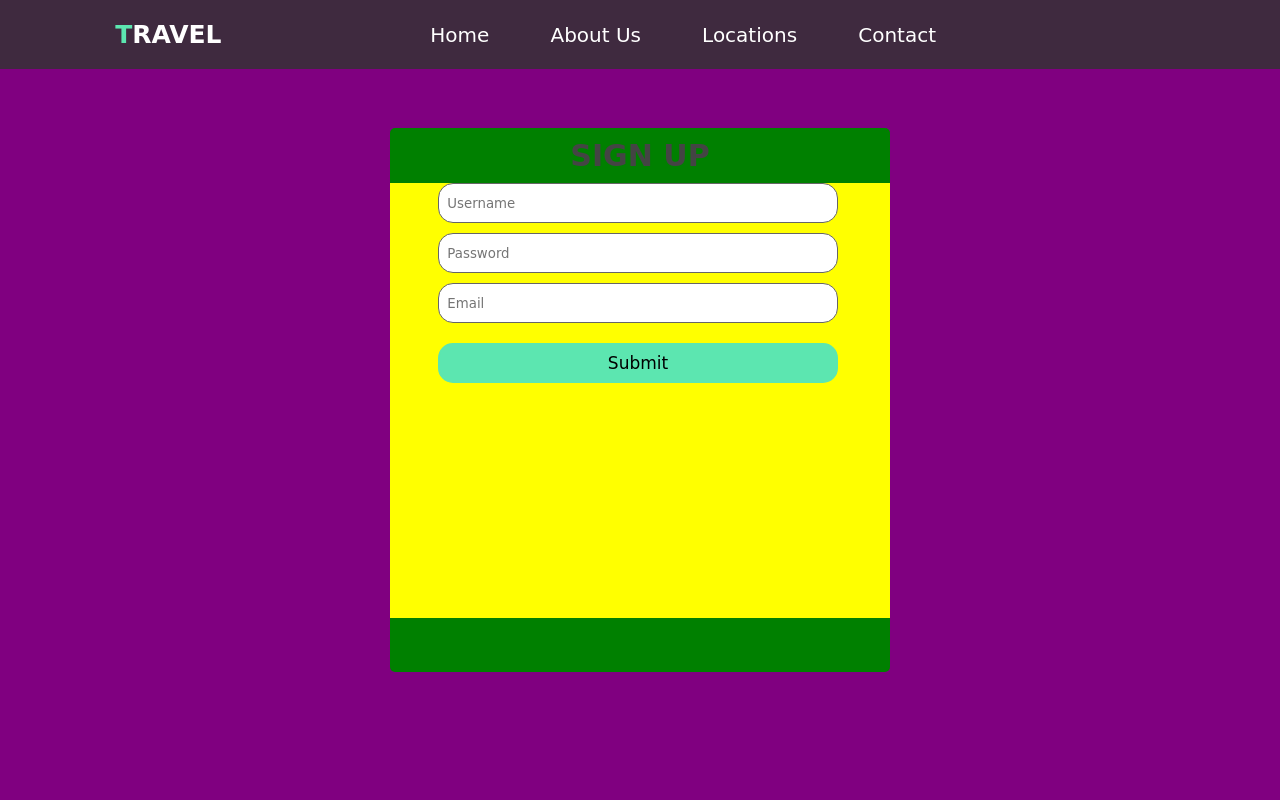
After one commit to TijnKlabbers/CRUD-p4, a PHP site: page /register.php in a window 1280 px wide. The commit adds this page. Run offline with PHP 8.4, Linux system fonts and the light colour scheme; some web fonts are replaced.

Commit message:
userCreation

```diff
--- a/css/main.css
+++ b/css/main.css
@@ -327,3 +327,48 @@ input {
 .button:hover {
   background-color: #5ce6b0;
 }
+
+
+
+/* register */
+
+.registerContainer{
+  height: 100vh;
+  width: 100%;
+  background-color: purple;
+  display: flex;
+  justify-content: center;
+  align-items: center;
+}
+
+.registerContainer .registerBox{
+  height: 68vh;
+  width: 39%;
+  border-radius: 5px;
+  background-color: green;
+  display: flex;
+  flex-direction: column;
+}
+
+.registerContainer .registerBox h3{
+  font-size: 3rem;
+  columns: #444;
+  text-transform: uppercase;
+  text-align: center;
+  padding: 1rem 0;
+}
+
+.registerContainer .registerBox form{
+  height: 80%;
+  width: 100%;
+  background-color: yellow;
+  display: flex;
+  flex-direction: column;
+}
+
+.registerContainer .registerBox form input{
+  width: 80%;
+  align-self: center;
+  margin-bottom: 10px;
+  color: #000;
+}
--- a/includes/header.php
+++ b/includes/header.php
@@ -4,7 +4,7 @@
     <a href="#" class="logo"><span>T</span>ravel</a>
 
     <nav class="navbar">
-      <a href="#home">home</a>
+      <a href="index.php">home</a>
       <a href="#over ons">about us</a>
       <a href="#locaties">locations</a>
       <a href="#contact">contact</a>
--- /dev/null
+++ b/register.php
@@ -0,0 +1,36 @@
+<!DOCTYPE html>
+<html lang="en">
+<head>
+    <meta charset="UTF-8">
+    <meta http-equiv="X-UA-Compatible" content="IE=edge">
+    <meta name="viewport" content="width=device-width, initial-scale=1.0">
+    <link rel="stylesheet" href="css/main.css">
+    <title>Document</title>
+</head>
+<body>
+    <?php include_once "includes/header.php" ?>
+    <div class="registerContainer">
+        <div class="registerBox">
+            <h3>Sign Up</h3>
+            <form action="register.php" method="post">
+                <input type="username" name="username" id="" placeholder="username">
+                <input type="password" name="password" id="" placeholder="password">
+                <input type="email" name="email" id="" placeholder="email">
+                <input type="submit" class="btn" name="createUser">
+            </form>
+            <?php
+            if(isset($_POST['createUser'])){
+                $sql = "INSERT INTO users (username, password, email)
+                VALUES (:username, :password, :email)";
+                $stmt = $connect->prepare($sql);
+                $stmt->bindParam(":username", $_POST['username']);
+                $stmt->bindParam(":password", $_POST['password']);
+                $stmt->bindParam(":email", $_POST['email']);
+                $stmt->execute();
+            }
+
+            ?>
+        </div>
+    </div>
+</body>
+</html>
```
Also changed, not shown: index.php (+2 -5 lines).
